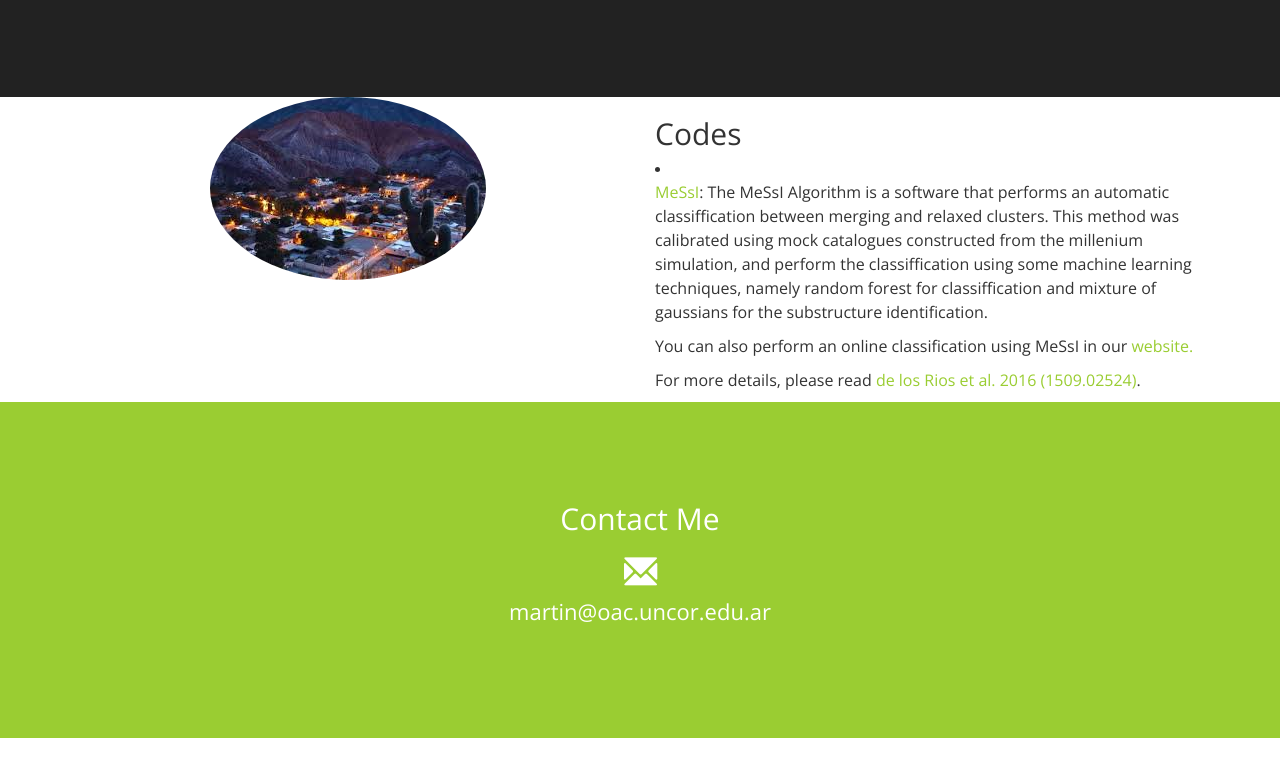
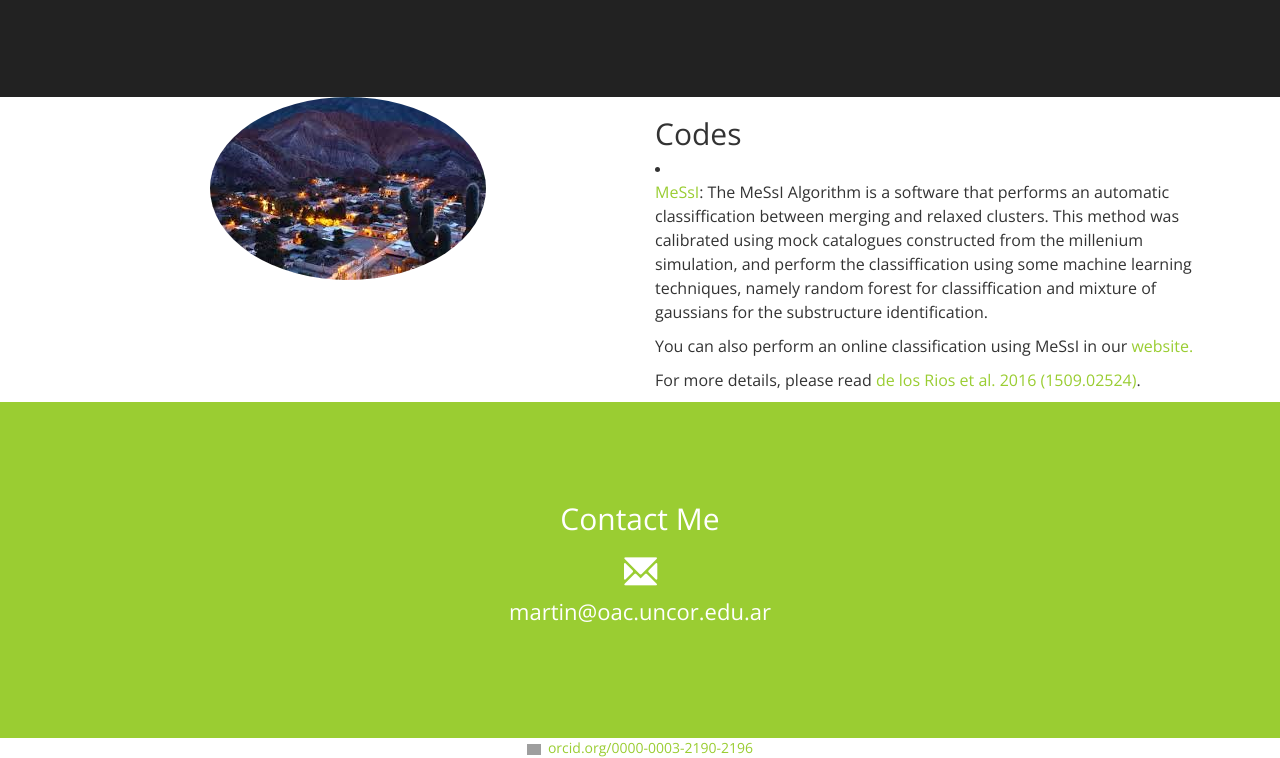
Before and after one commit to Martindelosrios/website, a plain HTML site: page index_en.html in a window 1280 px wide. Shown: the part 1862-2620 px from the top of the page. Drawn offline with nearby package versions, Linux system fonts and the light colour scheme; grey boxes are pictures that could not be loaded.

Commit message:
agreug eorcid

```diff
--- a/index_en.html
+++ b/index_en.html
@@ -179,6 +179,9 @@ Although you can use them, for a more unique website, replace these images with
 				<p><span class="glyphicon glyphicon-envelope"></span><br> martin@oac.uncor.edu.ar</p>
         	</div>
         </div>
+    	<!-- ORCID ID -->
+        <div itemscope itemtype="https://schema.org/Person"><a itemprop="sameAs" content="https://orcid.org/0000-0003-2190-2196" href="https://orcid.org/0000-0003-2190-2196" target="orcid.widget" rel="noopener noreferrer" style="vertical-align:top;"><img src="https://orcid.org/sites/default/files/images/orcid_16x16.png" style="width:1em;margin-right:.5em;" alt="ORCID iD icon">orcid.org/0000-0003-2190-2196</a>
+        </div>
 
 
     <!-- jQuery -->
```
Also changed, not shown: index.html (+1 -3 lines).
